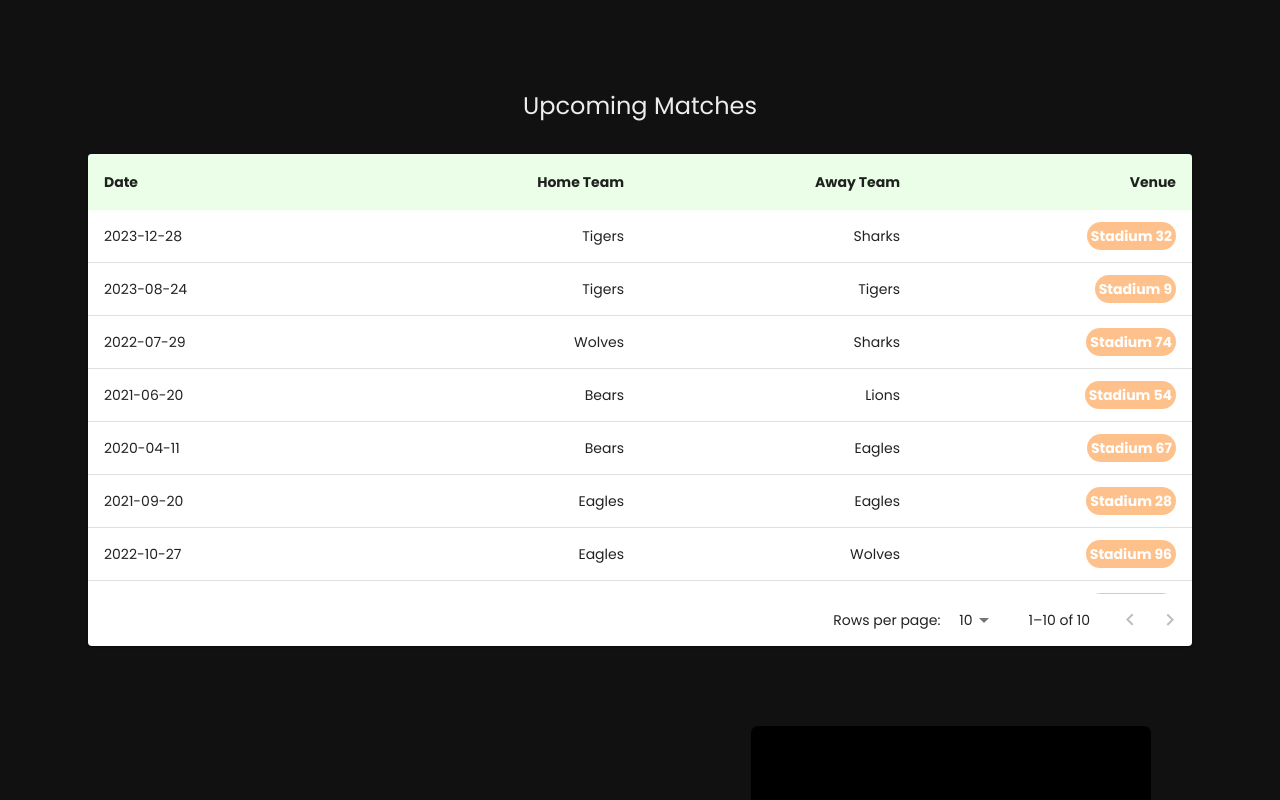
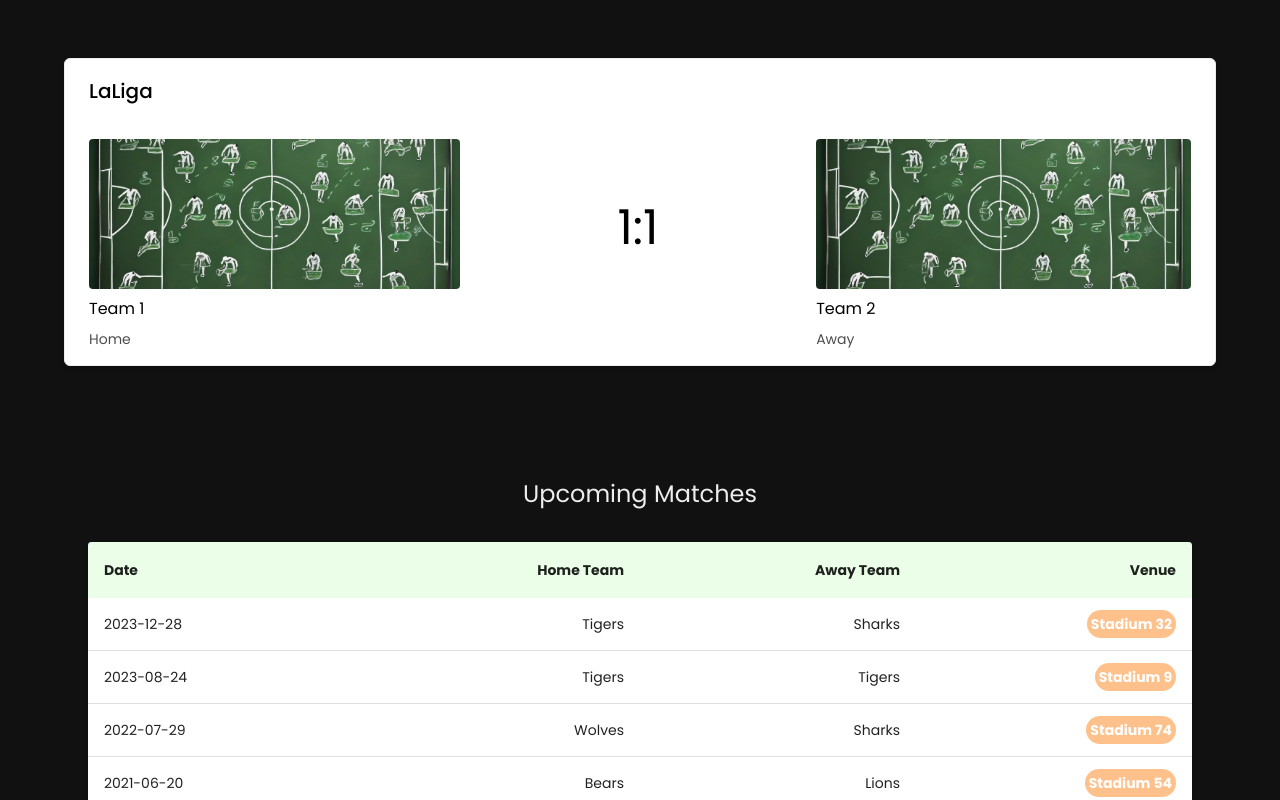
Before and after one commit to simskberna/nextjs-sleague-app-frontend, a Next.js app: page / in a window 1280 px wide. Shown: the part 1640-2440 px from the top of the page. Built offline with nearby package versions, Linux system fonts and the light colour scheme; grey boxes are pictures that could not be loaded; what tailwind-clip-path would draw is missing.

Commit message:
feat: match results

```diff
--- a/app/(routes)/home/page.tsx
+++ b/app/(routes)/home/page.tsx
@@ -1,6 +1,6 @@
 import React from 'react';
 import Hero from '@/app/components/HomePage/Hero';
-import { Container, Typography, Box, Stack } from '@mui/material';
+import { Container, Typography, Box, Stack, CardMedia,Card } from '@mui/material';
 import VideoComponent from '@/app/components/Shared/VideoComponent';
 import ReviewBox from '@/app/components/Shared/ReviewBox';
 import AnimatedContainer from '@/app/components/Shared/AnimationContainer';
@@ -179,6 +179,38 @@ const HomePage: React.FC = () => {
       </AnimatedContainer>
 
       <AnimatedContainer>
+        <Container className='recent-results shadow-md rounded-md' sx={{my:10,backgroundColor:'white',p:2,border:'1px solid',borderColor:'#ededed'}}>
+        <Typography variant='h6' className='font-semibold text-black pb-8'>LaLiga</Typography>
+          <Stack sx={{display:'grid',gridTemplateColumns:'auto auto auto',p:0,alignItems:'center'}}>
+              <Box className="home-team">
+                  <Card sx={{border:'none',boxShadow:'none',display:'flex',flexDirection:'column',justifyContent:'flex-start'}}>
+                        <CardMedia
+                          sx={{ height: 150}}
+                          image="/assets/temporary-bottom-banner.jpeg"
+                          title="team-home"
+                        />
+                    </Card>
+                  <Typography variant='body1' className='text-black font-semibold py-2'>Team 1</Typography>
+                  <Typography variant='body2' className='text-black font-normal opacity-[0.7]'>Home</Typography>
+              </Box>
+              <Box className="score text-center mb-8">
+                <Typography variant='h3' className='font-semibold text-black'>1:1</Typography>
+              </Box>
+              <Box className="away-team">
+                  <Card sx={{border:'none',boxShadow:'none',display:'flex',flexDirection:'column',justifyContent:'flex-start'}}>
+                    <CardMedia
+                      sx={{ height: 150}}
+                      image="/assets/temporary-bottom-banner.jpeg"
+                      title="team-away"
+                    />
+                  </Card>
+                  <Typography variant='body1' className='text-black font-semibold py-2'>Team 2</Typography>
+                  <Typography variant='body2' className='text-black font-normal opacity-[0.7]'>Away</Typography>
+              </Box>
+          </Stack>
+        </Container>
+      </AnimatedContainer>
+      <AnimatedContainer>
        <Container sx={{my:10}}>
        <Typography variant='h5' className='w-full text-center font-semibold py-8'>Upcoming Matches</Typography>
         <TableComponent columns={columns} rows={rows} headerBackground='#ebffe8' border='unset' rowStyle={{border:'none'}}/>
```
